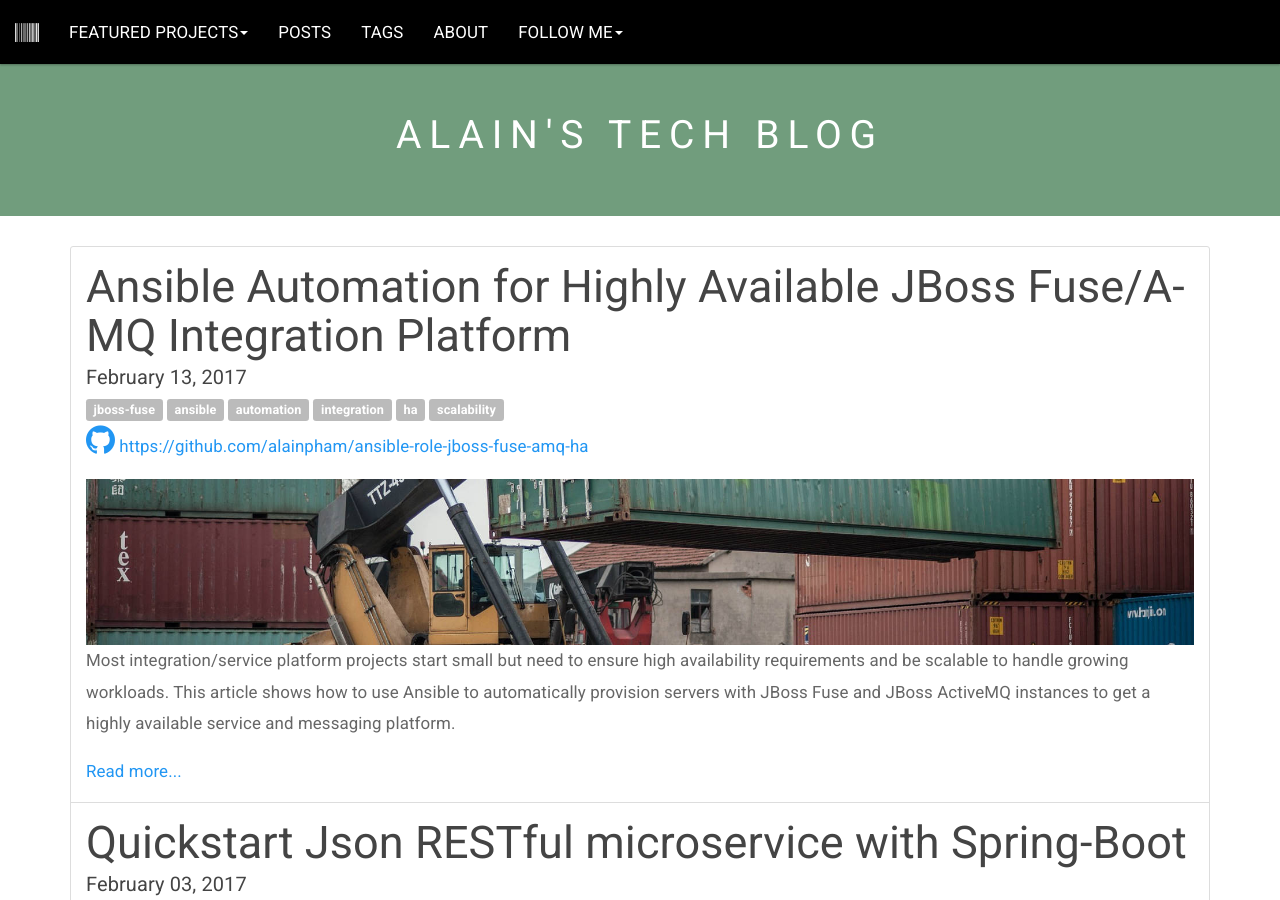
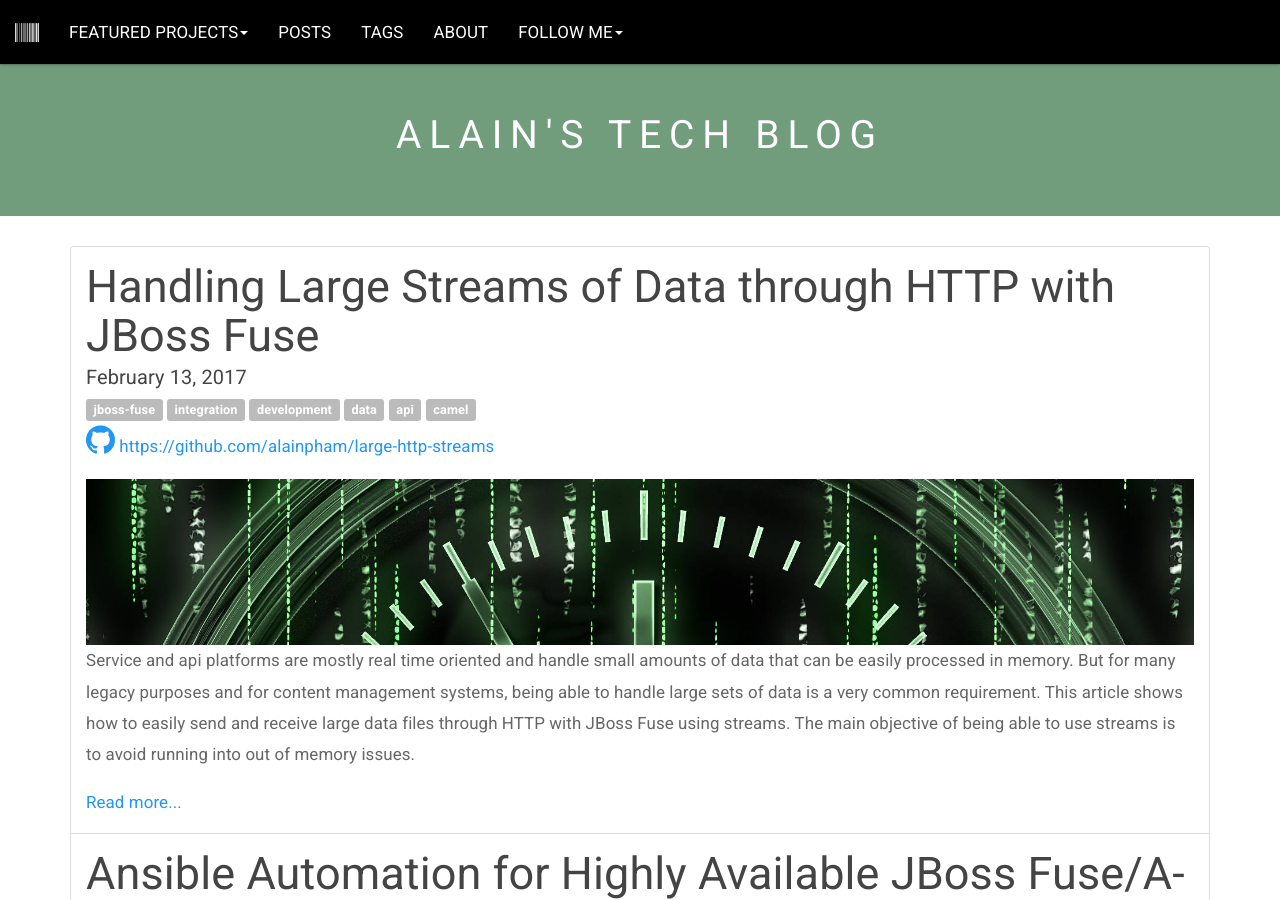
Before and after one commit to alainpham/alainpham.github.io, a Jekyll site: the page built from index.html, in a window 1280 px wide and 900 px high, scrolled down 208 px. Built offline with Jekyll 4.4.1, drawn with Linux system fonts in a browser that asks for light colours; comment, search, counter and statistics services are not loaded.

Commit message:
added article about sreams with Fuse

```diff
--- a/_posts/2017-02-13-handling-large-streams-of-data-through-http-with-jboss-fuse.html
+++ b/_posts/2017-02-13-handling-large-streams-of-data-through-http-with-jboss-fuse.html
@@ -2,13 +2,114 @@
 layout: default
 title:  "Handling Large Streams of Data through HTTP with JBoss Fuse"
 date:   2017-02-13 09:00:00 +0200
-published: false
+published: 2017-02-13 09:00:00 +0200
 comments: true
 categories: development
-tags: [jboss-fuse, integration, development, data]
-github: "https://github.com/alainpham/ansible-role-jboss-fuse-amq-ha"
+tags: [jboss-fuse, integration, development, data, api, camel]
+github: "https://github.com/alainpham/large-http-streams"
 ---
 
-<p>Under construction
+<p>
+Service and api platforms are mostly real time oriented and handle small amounts of data that can be easily processed in memory.
+But for many legacy purposes and for content management systems, being able
+to handle large sets of data is a very common requirement.
+This article shows how to easily send and receive large data files through HTTP with JBoss Fuse using streams.
+The main objective of being able to use streams is to avoid running into out of memory issues.
 </p>
 <!--more-->
+
+<h1>
+JBoss Fuse and its streaming capabilities
+</h1>
+
+<p>As a beginner at JBoss Fuse (particularly camel), you might have faced a few issues when the content of
+ the message body was a stream. If the body needs to be read more than once, it will result in
+ an exception at the second read attempt.
+ This is obviously because by default a stream can only be read once.
+ It can be quite confusing at the beginning but this gives such great flexibility as to how to process the content.
+ The customizations for handling stream is powerful and allows advanced tuning.
+ As an example, this is what could be done with a stream :
+  </p>
+  <ul>
+  	<li>Load all into memory : this is the most basic thing to do if you want to be able to read the content twice.
+  	But it is not possible when the content size is too large.
+  	</li>
+  	<li>
+  	Load the content bloc by bloc to apply processing : this is useful if processing needs to be applied to the content.
+  	Note that the content could be of any format here (xml, csv, binary..)
+  	</li>
+  	<li>Applying routing condition based on the size of the stream : the content could be loaded partially into memory
+  	to be routed through a messaging channel (i.e A-MQ).
+  	But if the size of content reaches a certain limit it could be written as a file instead
+  	to be transfered through a proper file transfer protocol. This would prevent
+  	 large content from breaking the message broker.
+  	</li>
+  </ul>
+
+ <p>
+
+ <h1>Streaming data with camel-jetty, camel-http4 and file components</h1>
+<p>Components such as the camel-jetty, the camel-http4 and the file components that we will use here, do not load the entire payload into memory for processing *
+unless force it explicitly.
+Instead they will set the message body to a stream object (a pointer) that can be passed through the camel route and
+be read only needed.
+You can find an implementation example using these components here :
+<br>
+<a href="https://github.com/alainpham/large-http-streams">https://github.com/alainpham/large-http-streams</a>
+</p>
+<p>
+Below is the workflow implemented in the code example. The content of the input file is never loaded entirely into memory.
+</p>
+
+<a href="/assets/images/{{page.id}}/process_stream_file_http.png"> <img
+	class="center-block img-responsive"
+	src="/assets/images/{{page.id}}/process_stream_file_http.png" /></a>
+
+{% highlight xml %}
+
+<camelContext xmlns="http://camel.apache.org/schema/spring">
+	<route>
+		<from uri="file:input?include=.*ready&amp;move=done" />
+		<setHeader headerName="CamelHttpMethod">
+			<constant>PUT</constant>
+		</setHeader>
+		<to uri="http4:localhost:8123"></to>
+		<log message="${body}"></log>
+	</route>
+	<route>
+		<from uri="jetty:http://0.0.0.0:8123?disableStreamCache=true"/>
+		<log message="Handling a stream of class : ${body.class}"></log>
+		<log message="${headers}"></log>
+		<to uri="file:out"></to>
+		<setBody>
+			<constant>DONE</constant>
+		</setBody>
+	</route>
+</camelContext>
+
+{% endhighlight %}
+
+<p>
+We are streaming through the initial file from end to end. In between the streams is a wire-protocol which is HTTP.
+In order to verify that we are really streaming and not loading everything
+into memory, we can proceed as follows :
+<ul>
+<li>Set the heap size of the JVM low at about 500MB and send a 700MB file through</li>
+<li>Watch that memory consumption actually stays stable</li>
+</ul>
+</p>
+<p>
+Otherwise, it will fail with an out of memory exception if at some point we try to convert the body to a String (i.e after the consumer camel-jetty),
+Note also that there are some implicit type conversions such as from a File type to an output stream for the camel-http4 component.
+</p>
+<p>The nice thing with JBoss Fuse is that although the task to handle streams is quite advanced,
+the code stays very simple and maintainable compared to custom low level Java Code.
+This is thanks to the reusability of the frameworks components and the smart implicit type conversions built into camel.
+
+We could now easily tweak this example to add complex patterns such as stream-parsing XML data (i.e with XTokenizer) and
+route chunks towards other processing units. These units may run in multiple threads or engines for parallel processing and become therefore naturally scalable.
+</p>
+
+<a href="/assets/images/{{page.id}}/process_stream_xml_http.png"> <img
+	class="center-block img-responsive"
+	src="/assets/images/{{page.id}}/process_stream_xml_http.png" /></a>
```
Also changed, not shown: assets/images/posts/handling-large-streams-of-data-through-http-with-jboss-fuse/process_stream_file_http.png (added), assets/images/posts/handling-large-streams-of-data-through-http-with-jboss-fuse/process_stream_xml_http.png (added), assets/images/posts/handling-large-streams-of-data-through-http-with-jboss-fuse/top.jpg (added).
